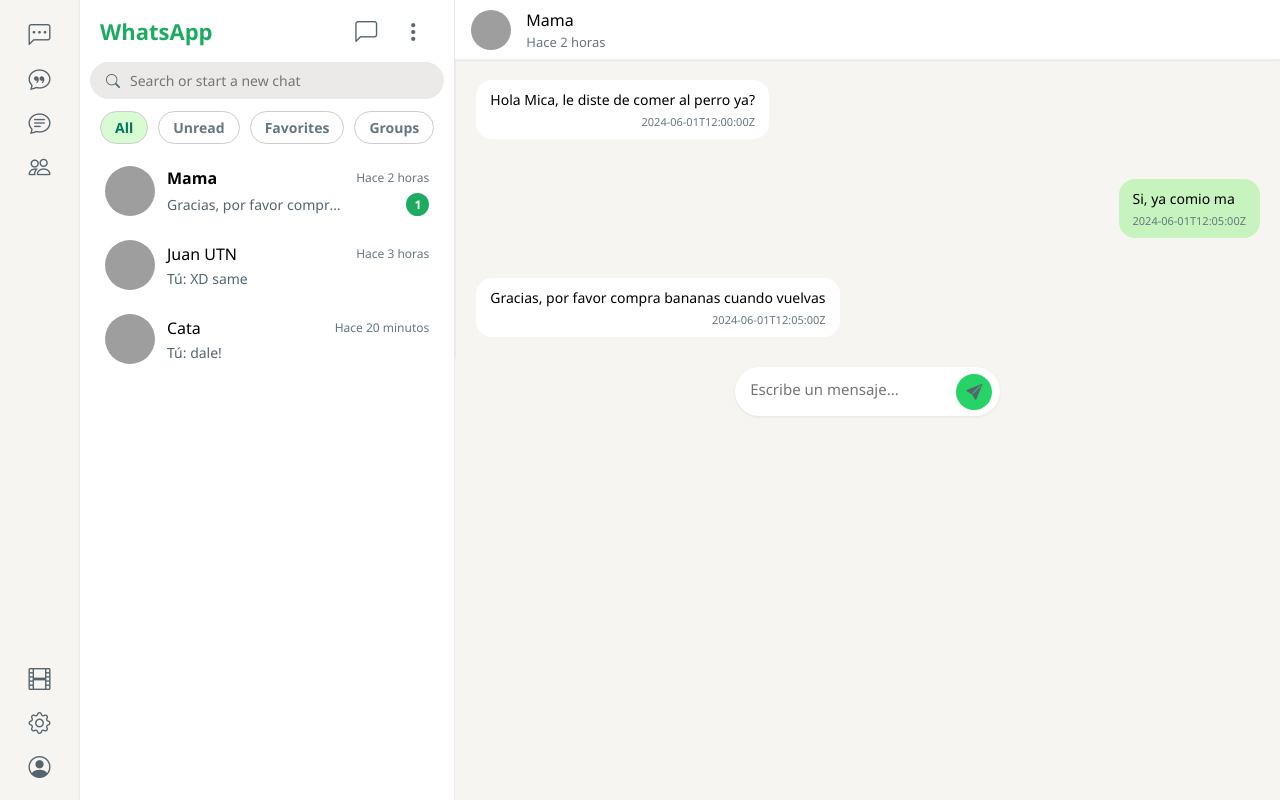
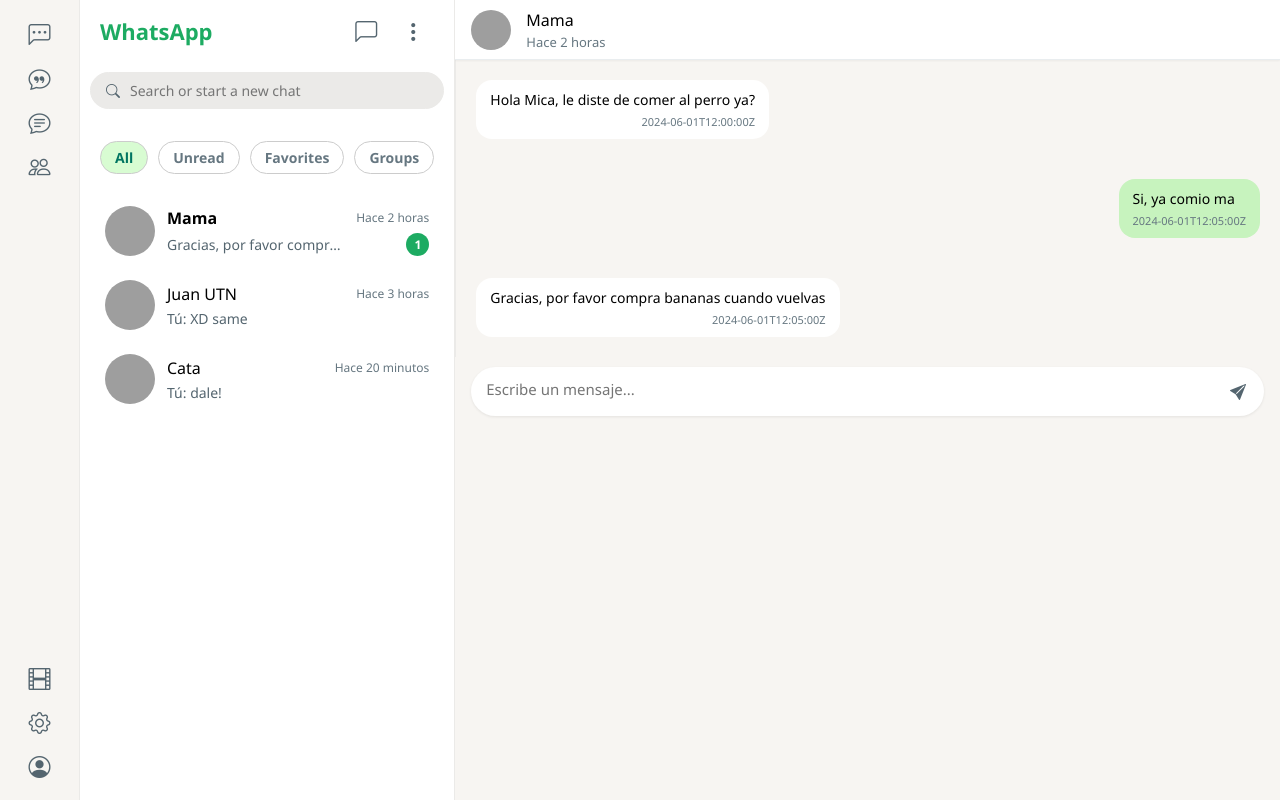
Before and after one commit to mbfurrer/TPFINAL, a React (Vite) app: page /contact/1 in a window 1280 px wide. Built offline with nearby package versions, Linux system fonts and the light colour scheme; grey boxes are pictures that could not be loaded.

Commit message:
estilosbasico

```diff
--- a/src/Components/ContactSideBar/ContactSideBar.css
+++ b/src/Components/ContactSideBar/ContactSideBar.css
@@ -1,3 +1,10 @@
+.contact-sidebar-column{
+    display: flex;
+    overflow-y: auto;
+    flex-direction: column;
+    overflow-y: auto;
+}
+
 .logo-container {
     padding: 10px;
     display: flex;
--- a/src/Components/Messages/Messages.css
+++ b/src/Components/Messages/Messages.css
@@ -2,8 +2,8 @@
     background-color: var(--wpbg-200);
     display: flex;
     flex-direction: column;
+    border-left: 1px solid var(--wp-ichs-95);
     width: 100%;
-    border-left: 1px solid var(--wp-ichs-95)
 }
 
 .messages-container {
@@ -22,6 +22,8 @@
     position: relative;
     display: flex;
     flex-direction: column;
+    word-break: break-word;
+    white-space: pre-wrap;
 }
 
 .message span {
--- a/src/Components/NewMessageForm/NewMessageForm.css
+++ b/src/Components/NewMessageForm/NewMessageForm.css
@@ -1,6 +1,10 @@
 .chat-area {
     display: flex;
     flex-direction: column;
+    width: 100%;
+    position: sticky;
+    bottom: 0;
+    z-index: 5;
 }
 
 .chat-input {
@@ -13,7 +17,7 @@
     border-radius: 25px;
     border-radius: 25px;
     box-shadow: 0 1px 3px rgba(0, 0, 0, 0.08);
-    background: white;
+    background: var(--wpbg-100);
 }
 
 .input-wrapper textarea {
@@ -35,8 +39,7 @@
     height: 36px;
     border-radius: 50%;
     border: none;
-    background-color: #25D366;
-    color: white;
+    color: var(--wpbg-100);
     display: flex;
     align-items: center;
     justify-content: center;
@@ -45,7 +48,7 @@
 }
 
 .chat-input button:hover {
-    background-color: #1ebe5d;
+    background-color: var(--wp-green-400);
 }
 
 .input-wrapper i {
--- a/src/Components/NewMessageForm/NewMessageForm.jsx
+++ b/src/Components/NewMessageForm/NewMessageForm.jsx
@@ -17,7 +17,9 @@
         <form onSubmit={handleSubmitNewMessage} className="chat-input">
             <div className="input-wrapper">
             <label htmlFor='nuevo-mensaje'></label>
-            <textarea placeholder="Escribe un mensaje..." id='nuevo_mensaje' name='nuevo_mensaje' rows={1} />
+            <textarea
+            placeholder="Escribe un mensaje..."
+            id='nuevo_mensaje' name='nuevo_mensaje' rows={1} />
             <button type='submit'>
                 <i className="bi bi-send-fill"></i>
             </button>
--- a/src/Components/OptionSideBar/OptionSideBar.css
+++ b/src/Components/OptionSideBar/OptionSideBar.css
@@ -1,6 +1,5 @@
 .options-sidebar {
     background-color: var(--wpbg-200);
-    height: 100vh;
     border-right: 1px solid var(--wp-ichs-95);
     display: flex;
     flex-direction: column;
@@ -9,6 +8,7 @@
     padding: 12px;
     width: 80px;
     gap: 25px;
+    height: 100%;
 }
 
 .options-sidebar button {
--- a/src/Components/WelcomeSideBar/WelcomeSideBar.jsx
+++ b/src/Components/WelcomeSideBar/WelcomeSideBar.jsx
@@ -3,7 +3,7 @@
 
 export default function WelcomeSideBar() {
     return (
-        <div>
+        <div className='welcome-container'>
             <div className='download-card'>
                 <i class="bi bi-cloud-download"></i>
                 <h1>Download WhatsApp for Windows</h1>
--- a/src/Components/WelcomeSideBar/WelcomeSidebar.css
+++ b/src/Components/WelcomeSideBar/WelcomeSidebar.css
@@ -1,3 +1,10 @@
+.welcome-container{
+    display: flex;
+    flex-direction: column;
+    align-items:center;
+    justify-content: center;
+    height: 100vh;
+    }
 
 .download-card {
     padding: 24px;
--- a/src/Screens/ContactScreen/ContactScreen.css
+++ b/src/Screens/ContactScreen/ContactScreen.css
@@ -1,23 +1,9 @@
-/* * {
-    margin: 0;
-    padding: 0;
-    box-sizing: border-box;
-    font-family: Arial, Helvetica, sans-serif;
-    text-decoration: none;
-}
-
-:root {
-    --color-primario-100: #ffffff;
-    --color-primario-200: #f7f5f2;
-    --color-primario-300: #f5f5f5;
-    --color-primario-400: #d8fcd2;
-    --color-primario-500: #1bab61;
-    --color-primario-600: #15613f;
-} */
 
 .contact-message-container {
     display: flex;
     flex-direction: row;
+    height: 100vh;
+    overflow: hidden;
 }
 
 .message-sidebar {
@@ -28,7 +14,8 @@
     align-items: center;
     justify-content: flex-start;
     flex-direction: column;
-    border-left: 1px solid var(--wp-ichs-95)
+    border-left: 1px solid var(--wp-ichs-95);
+    overflow-y: auto;
 }
 
 .message-header {
--- a/src/Screens/ContactScreen/ContactScreen.jsx
+++ b/src/Screens/ContactScreen/ContactScreen.jsx
@@ -18,7 +18,7 @@
         <OptionSideBar />
       </div>
 
-      <ContactSideBar/>{
+      <ContactSideBar />{
         !contact_selected
           ? <div>
             <h1>El contacto seleccionado no existe</h1>
@@ -40,8 +40,8 @@
               </div>
             </div>
 
-            <Messages contact_selected={contact_selected} />
-            <NewMessagesForm contact_id={contact_id} />
+              <Messages contact_selected={contact_selected} />
+              <NewMessagesForm contact_id={contact_id} />
           </div>
       }
     </div>
--- a/src/Screens/HomeScreen/HomeScreen.css
+++ b/src/Screens/HomeScreen/HomeScreen.css
@@ -4,7 +4,6 @@
     justify-content: space-between;
     position: relative;
     font-family: Arial, Helvetica, sans-serif;
-    height: 100vh;
 }
 
 .contact-sidebar {
--- a/src/global.css
+++ b/src/global.css
@@ -50,16 +50,4 @@
     --wp-ichs-500: #111b21;
     --wp-ichs-600: black;
 
-
-
-    --color-primario-300: #f5f5f5;
-    --color-primario-500: #1bab61;
-    --color-primario-600: #15613f;
-
-    --color-primario-100: #ffffff;
-    --color-primario-200: #f7f5f2;
-    --color-primario-300: #f5f5f5;
-    --color-primario-400: #d8fcd2;
-    --color-primario-500: #1bab61;
-    --color-primario-600:
 }
```
